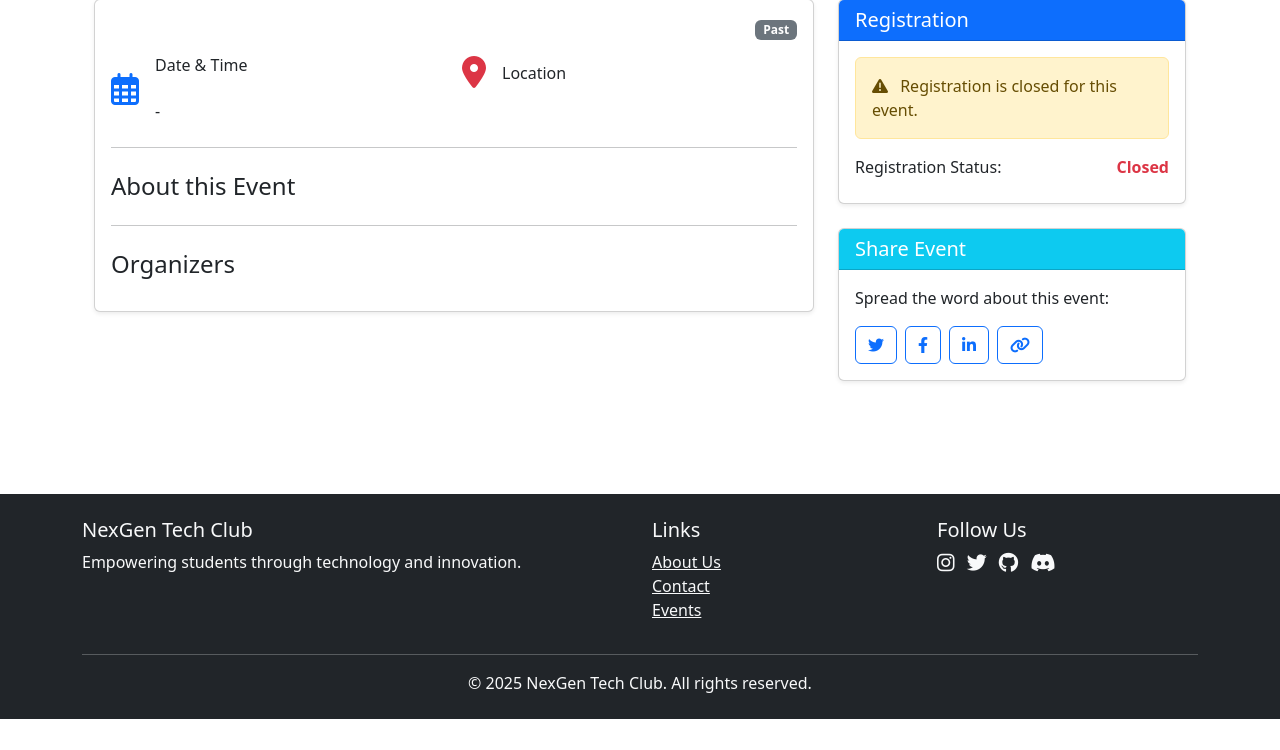
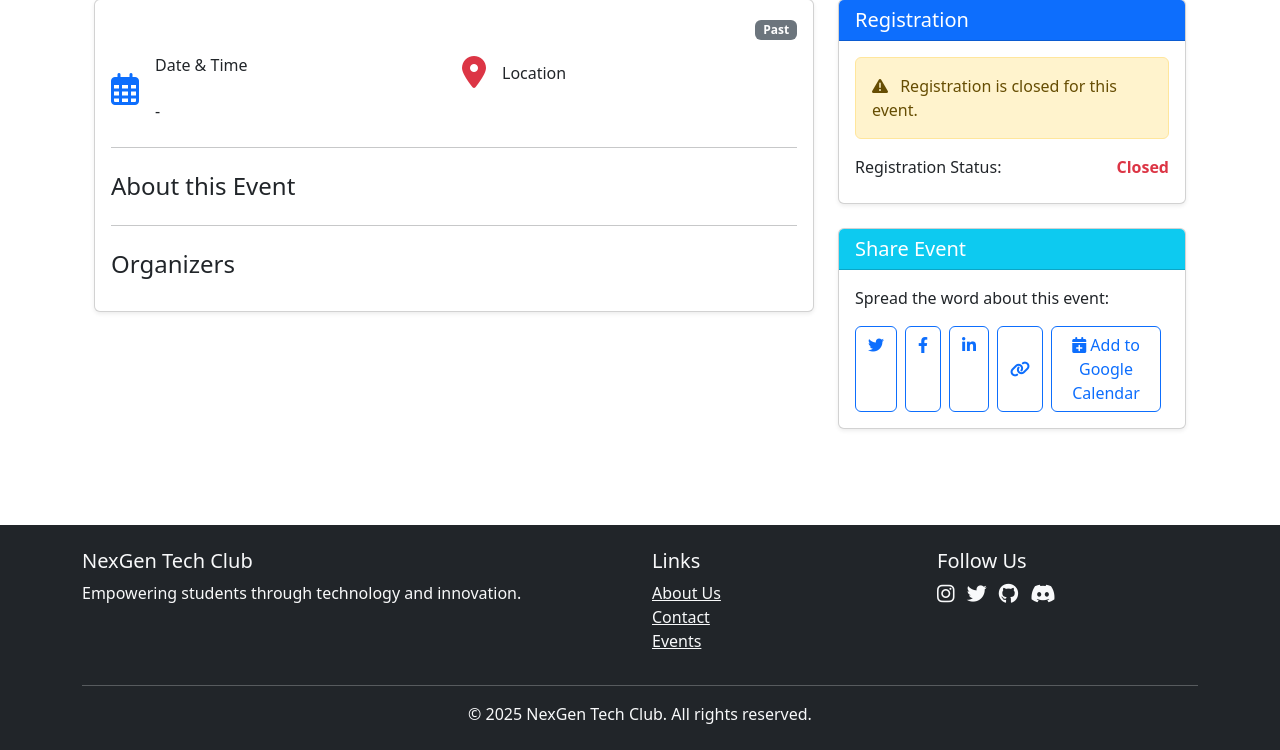
Before and after one commit to phantom-kali/nxgen-website, a Django app: template templates/events/event_detail.html in a window 1280 px wide. Shown: the part 81-831 px from the top of the page. Before the commit the page ends 800 px from the top, so only its background shows below. Run offline with Django 4.2, Linux system fonts and the light colour scheme; the template is opened without the code that fills it, so the values that code supplies are empty.

Commit message:
Add google calender

```diff
--- a/templates/events/event_detail.html
+++ b/templates/events/event_detail.html
@@ -225,10 +225,14 @@
                            class="btn btn-outline-primary me-2" target="_blank">
                             <i class="fab fa-linkedin-in"></i>
                         </a>
-                        <button class="btn btn-outline-primary"
+                        <button class="btn btn-outline-primary me-2"
                                 onclick="navigator.clipboard.writeText('{{ request.build_absolute_uri }}'); showNotification('Link copied to clipboard!');">
                             <i class="fas fa-link"></i>
                         </button>
+                        <a href="https://calendar.google.com/calendar/r/eventedit?text={{ event.title|urlencode }}&dates={{ event.start_date|date:"Ymd\\THis" }}/{{ event.end_date|date:"Ymd\\THis" }}&details={{ event.description|urlencode }}&location={{ event.location|urlencode }}&sf=true&output=xml"
+                           class="btn btn-outline-primary me-2" target="_blank">
+                            <i class="fas fa-calendar-plus"></i> Add to Google Calendar
+                        </a>
                     </div>
                 </div>
             </div>
```
